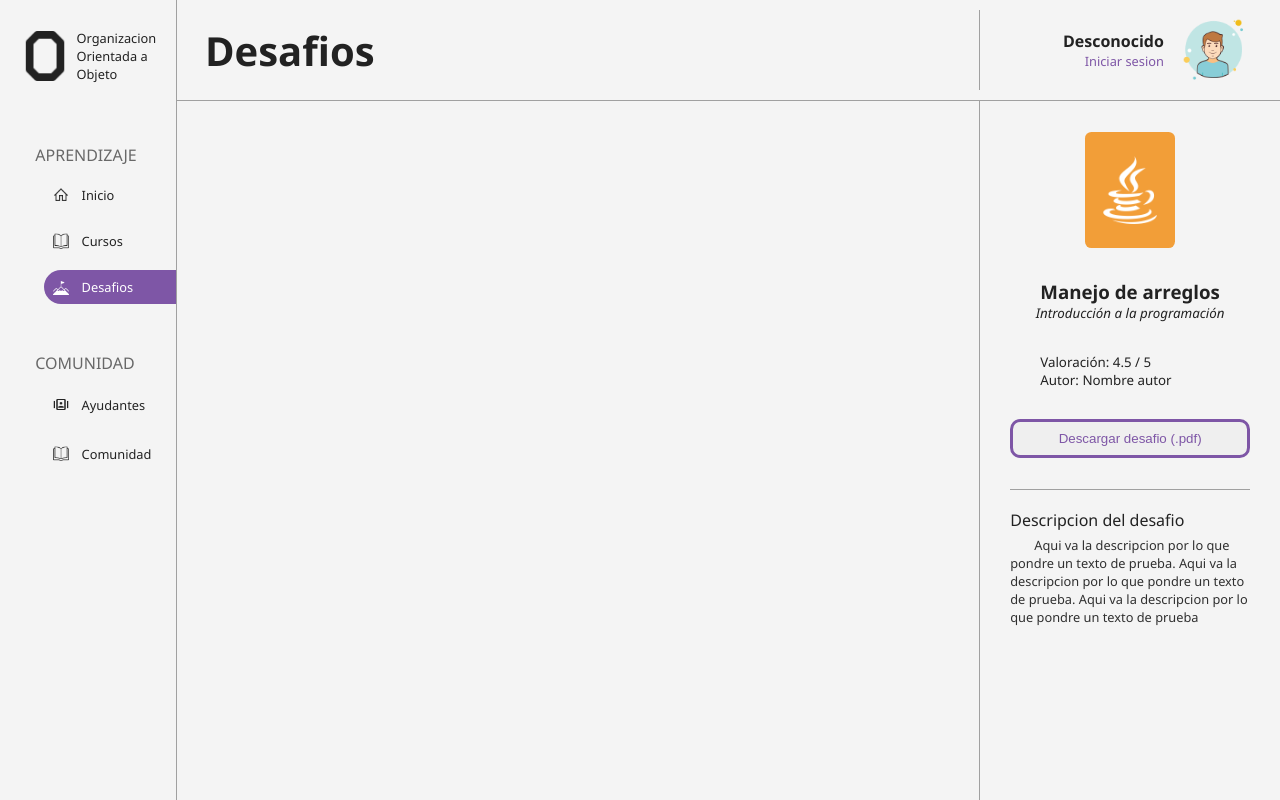
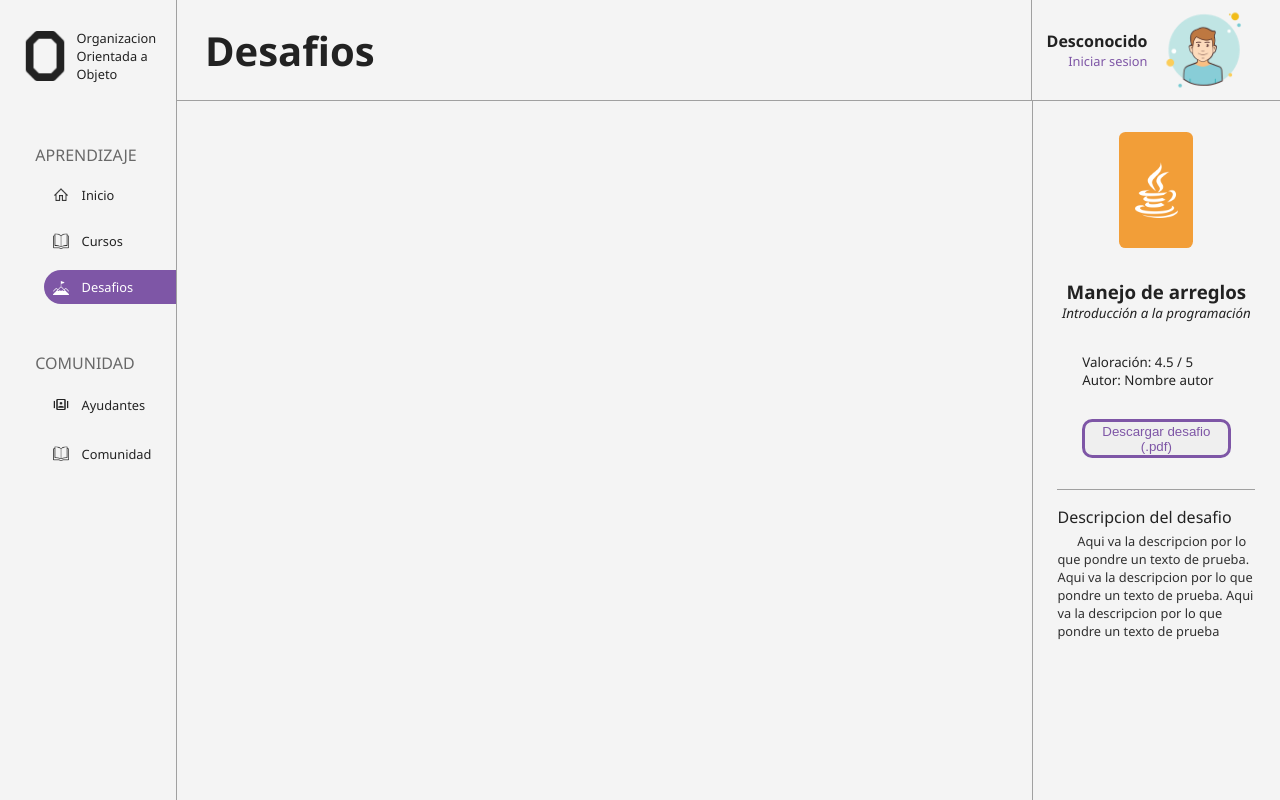
Before and after one commit to Claudio-Espinoza/OOO-Sistema, a Vue app in the folder frontend/: page /desafios in a window 1280 px wide. Built offline with nearby package versions, Linux system fonts and the light colour scheme.

Commit message:
Refactor<frontend>: Corrige el tamaño

```diff
--- a/frontend/src/components/molecules/ArticleInformation.vue
+++ b/frontend/src/components/molecules/ArticleInformation.vue
@@ -109,7 +109,7 @@ strong {
     border: 0.4vh solid var(--color-morado);
     color: var(--color-morado);
     border-radius: 0.8vw;
-    width: 80%;
+    width: 60%;
     height: 10%;
     font-weight: 500;
     cursor: pointer;
--- a/frontend/src/components/molecules/UserCard.vue
+++ b/frontend/src/components/molecules/UserCard.vue
@@ -15,8 +15,8 @@
 
 <style scoped>
 .card-container {
-    width: 24%;
-    height: 80%;
+    width: 19%;
+    height: 100%;
 
     display: flex;
     border-left: var(--borde);
--- a/frontend/src/components/organisms/ArticleSection.vue
+++ b/frontend/src/components/organisms/ArticleSection.vue
@@ -34,7 +34,7 @@ const props = defineProps<Props>();
 }
 
 .container-article {
-    width: 38.8%;
+    width: 30%;
     height: 100%;
 
     display: flex;
```
